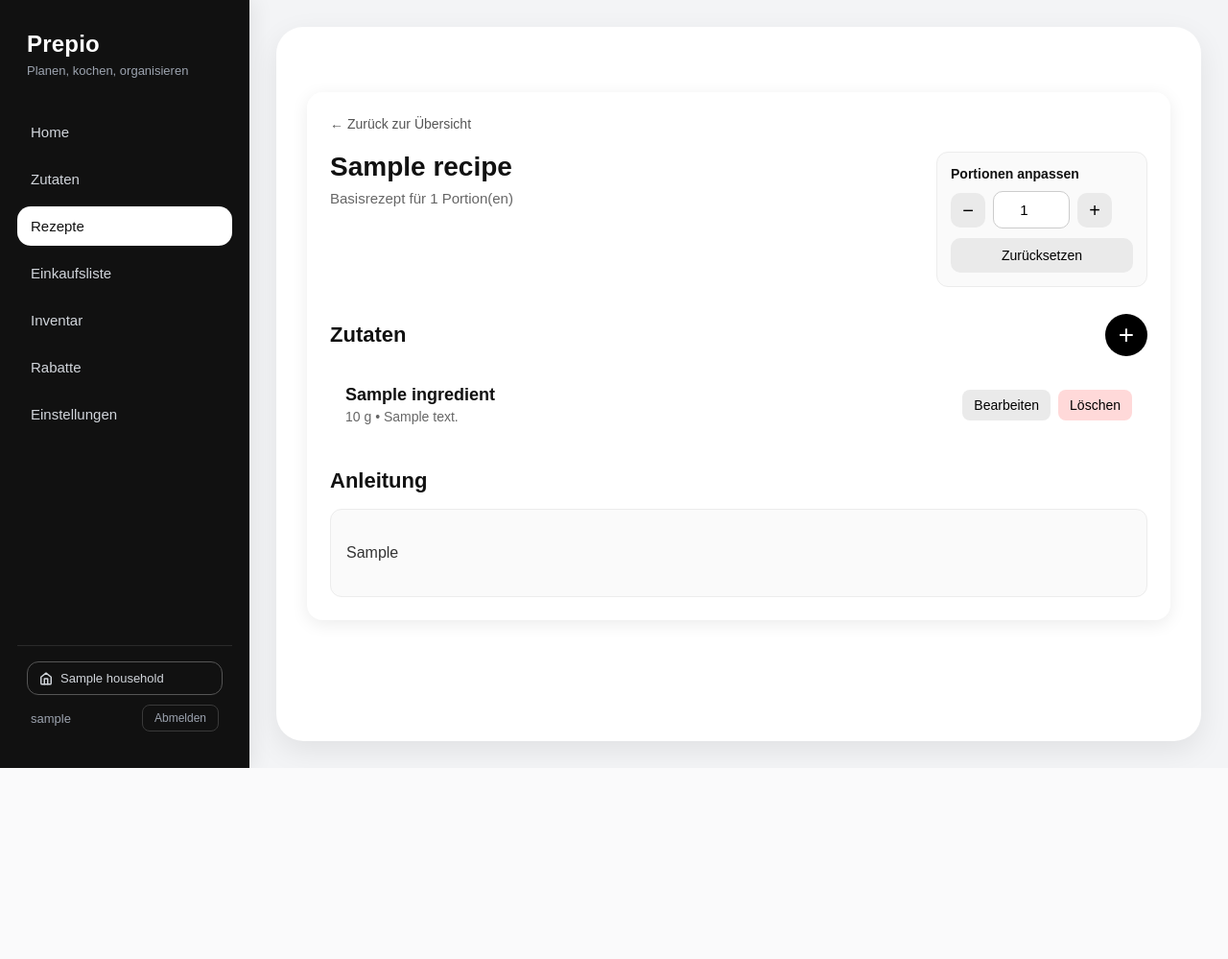
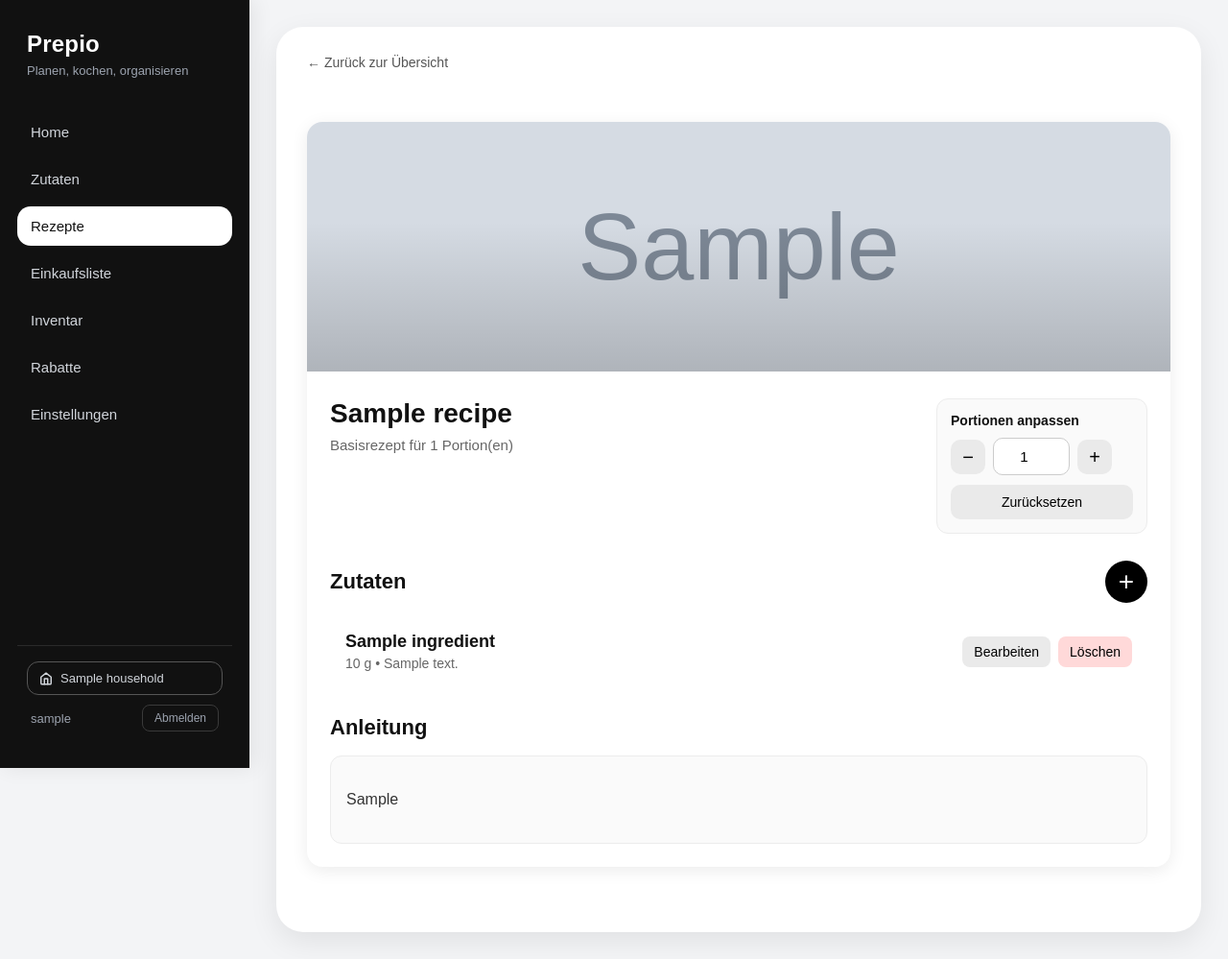
Before and after one commit to fionaBauer/Einkaufsliste_Projekt, a Django app: page /recipes/1/ in a window 1280 px wide. Shown: the whole page at 96% size. Before the commit the page ends 800 px from the top, so only its background shows below. Run offline with Django 5.2, Linux system fonts and the light colour scheme; a user stored in the database is signed in; tables that the repository leaves empty hold one stand-in row (values such as "Sample post"); grey boxes marked "Sample" are stand-in pictures.

Commit message:
add pictures to recipies

```diff
--- a/einkaufsliste-app/config/urls.py
+++ b/einkaufsliste-app/config/urls.py
@@ -16,6 +16,8 @@ Including another URLconf
 """
 from django.contrib import admin
 from django.urls import path, include
+from django.conf import settings
+from django.conf.urls.static import static
 from core.views import register
 
 urlpatterns = [
@@ -31,4 +33,4 @@ urlpatterns = [
     path("deals/", include("deals.urls")),
     path("settings/", include("user_settings.urls")),
     path("", include("core.urls")),
-]
+] + static(settings.MEDIA_URL, document_root=settings.MEDIA_ROOT)
--- a/einkaufsliste-app/recipes/forms.py
+++ b/einkaufsliste-app/recipes/forms.py
@@ -6,11 +6,12 @@ from ingredients.models import Ingredient
 class RecipeForm(forms.ModelForm):
     class Meta:
         model = Recipe
-        fields = ["name", "servings", "instructions"]
+        fields = ["name", "servings", "instructions", "image"]
         widgets = {
             "name": forms.TextInput(attrs={"class": "form-control"}),
             "servings": forms.NumberInput(attrs={"class": "form-control", "min": 1}),
             "instructions": forms.Textarea(attrs={"class": "form-control", "rows": 5}),
+            "image": forms.FileInput(attrs={"class": "form-control", "accept": "image/*"}),
         }
 
 
--- a/einkaufsliste-app/recipes/models.py
+++ b/einkaufsliste-app/recipes/models.py
@@ -12,6 +12,7 @@ class Recipe(models.Model):
     name = models.CharField(max_length=150)
     servings = models.PositiveIntegerField(default=1)
     instructions = models.TextField(blank=True)
+    image = models.ImageField(upload_to="recipe_images/", blank=True, null=True)
     created_at = models.DateTimeField(auto_now_add=True)
 
     ingredients = models.ManyToManyField(
--- a/einkaufsliste-app/recipes/static/recipes/css/recipe_detail.css
+++ b/einkaufsliste-app/recipes/static/recipes/css/recipe_detail.css
@@ -12,18 +12,26 @@
     box-shadow: 0 4px 18px rgba(0, 0, 0, 0.08);
 }
 
-.top-bar {
-    margin-bottom: 20px;
-}
-
 .back-link {
+    display: inline-block;
+    margin: 0 auto 14px auto;
+    max-width: 900px;
+    width: 100%;
+    padding: 0 4px;
     color: #555;
     text-decoration: none;
     font-size: 14px;
+    box-sizing: border-box;
 }
 
 .back-link:hover {
+    color: #111;
     text-decoration: underline;
+}
+
+/* remove old top-bar spacing since link is now outside */
+.top-bar {
+    display: none;
 }
 
 .recipe-header {
@@ -381,3 +389,33 @@ label {
 .hidden {
     display: none;
 }
+/* ── Hero Banner ── */
+.recipe-hero-banner {
+    position: relative;
+    width: calc(100% + 48px);
+    margin: -24px -24px 28px -24px;
+    height: 260px;
+    overflow: hidden;
+    border-radius: 16px 16px 0 0;
+}
+
+.recipe-hero-img {
+    width: 100%;
+    height: 100%;
+    object-fit: cover;
+    display: block;
+}
+
+.recipe-hero-overlay {
+    position: absolute;
+    inset: 0;
+    background: linear-gradient(to bottom, transparent 40%, rgba(0,0,0,0.18) 100%);
+}
+
+@media (max-width: 700px) {
+    .recipe-hero-banner {
+        width: calc(100% + 32px);
+        margin: -16px -16px 20px -16px;
+        height: 200px;
+    }
+}
--- a/einkaufsliste-app/recipes/templates/recipes/recipe_detail.html
+++ b/einkaufsliste-app/recipes/templates/recipes/recipe_detail.html
@@ -8,10 +8,15 @@
 {% endblock %}
 
 {% block content %}
+    <a href="{% url 'recipes:recipe_list' %}" class="back-link">← Zurück zur Übersicht</a>
+
     <div class="page">
-        <div class="top-bar">
-            <a href="{% url 'recipes:recipe_list' %}" class="back-link">← Zurück zur Übersicht</a>
+        {% if recipe.image %}
+        <div class="recipe-hero-banner">
+            <img src="{{ recipe.image.url }}" alt="{{ recipe.name }}" class="recipe-hero-img">
+            <div class="recipe-hero-overlay"></div>
         </div>
+        {% endif %}
 
         <div class="recipe-header">
             <div>
--- a/einkaufsliste-app/requirements.txt
+++ b/einkaufsliste-app/requirements.txt
@@ -33,3 +33,4 @@ gunicorn
 whitenoise
 psycopg[binary]
 dj-database-url
+Pillow
```
Also changed, not shown: einkaufsliste-app/config/settings.py (+7 -0 lines), einkaufsliste-app/recipes/static/recipes/css/recipe_list.css (+29 -0 lines), einkaufsliste-app/recipes/templates/recipes/partials/recipe_form.html (+30 -1 lines), einkaufsliste-app/recipes/templates/recipes/recipe_list.html (+10 -0 lines), einkaufsliste-app/media/recipe_images/a028db8c-9935-4e6c-ae45-fd96f7d7c039.jpeg (added), einkaufsliste-app/recipes/migrations/0002_recipe_image.py (added), 1 other file.
